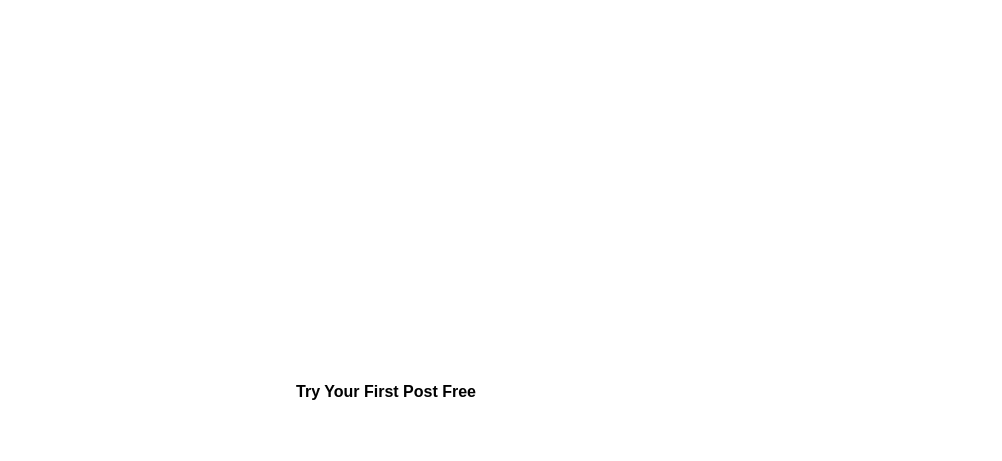
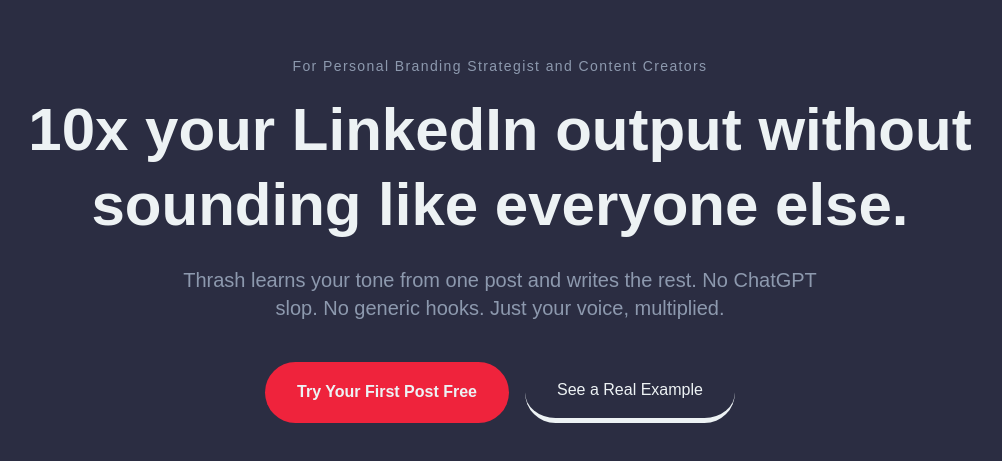
Before and after one commit to FahadBinQaiser/thrash, a Next.js app: page / in a window 1280 px wide. Shown: the part 161-622 px from the top of the page, without its empty margins (140-1142 px from the left). Built offline with nearby package versions, Linux system fonts and the light colour scheme.

Commit message:
Improving design quality

```diff
--- a/components/Hero/Hero.tsx
+++ b/components/Hero/Hero.tsx
@@ -2,24 +2,24 @@ export default function Hero() {
   return (
     <section
       id="hero"
-      className="relative flex h-screen w-full items-center justify-center"
+      className="relative flex h-screen bg-[#2b2d42] w-full items-center justify-center"
     >
       <div className="relative z-10 flex flex-col items-center text-center px-4">
-        <p className="text-sm tracking-widest text-white/60 mb-4">
+        <p className="text-sm tracking-widest text-[#8d99ae] mb-4">
           For Personal Branding Strategist and Content Creators
         </p>
-        <h1 className="text-5xl md:text-6xl font-bold text-white max-w-5xl leading-tight mb-6">
+        <h1 className="text-5xl md:text-6xl font-bold text-[#edf2f4] max-w-5xl leading-tight mb-6">
           10x your LinkedIn output without sounding like everyone else.
         </h1>
-        <p className="text-lg md:text-xl text-white/70 max-w-2xl mb-10">
+        <p className="text-lg md:text-xl text-[#8d99ae] max-w-2xl mb-10">
           Thrash learns your tone from one post and writes the rest. No ChatGPT
           slop. No generic hooks. Just your voice, multiplied.
         </p>
         <div className="flex flex-col sm:flex-row gap-4">
-          <button className="bg-white text-black font-semibold px-8 py-4 rounded-full hover:bg-white/90 transition">
+          <button className="bg-[#ef233c] text-[#edf2f4] font-semibold px-8 py-4 rounded-full hover:bg-[#d90429] transition">
             Try Your First Post Free
           </button>
-          <button className="border border-white/30 text-white px-8 py-4 rounded-full hover:bg-white/10 transition">
+          <button className="border-b-5 border-[#edf2f4] text-[#edf2f4] px-8 py-4 rounded-full hover:bg-[#8d99ae]/10 transition">
             See a Real Example
           </button>
         </div>
```
